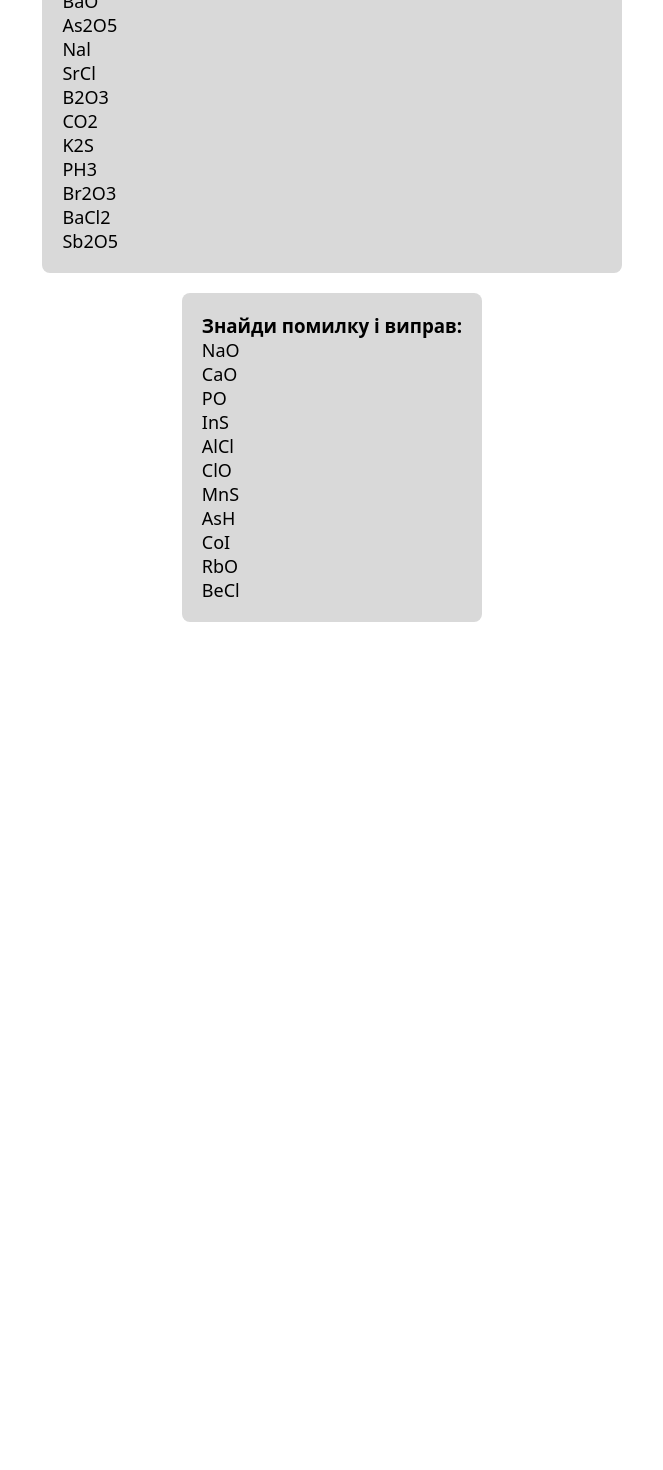
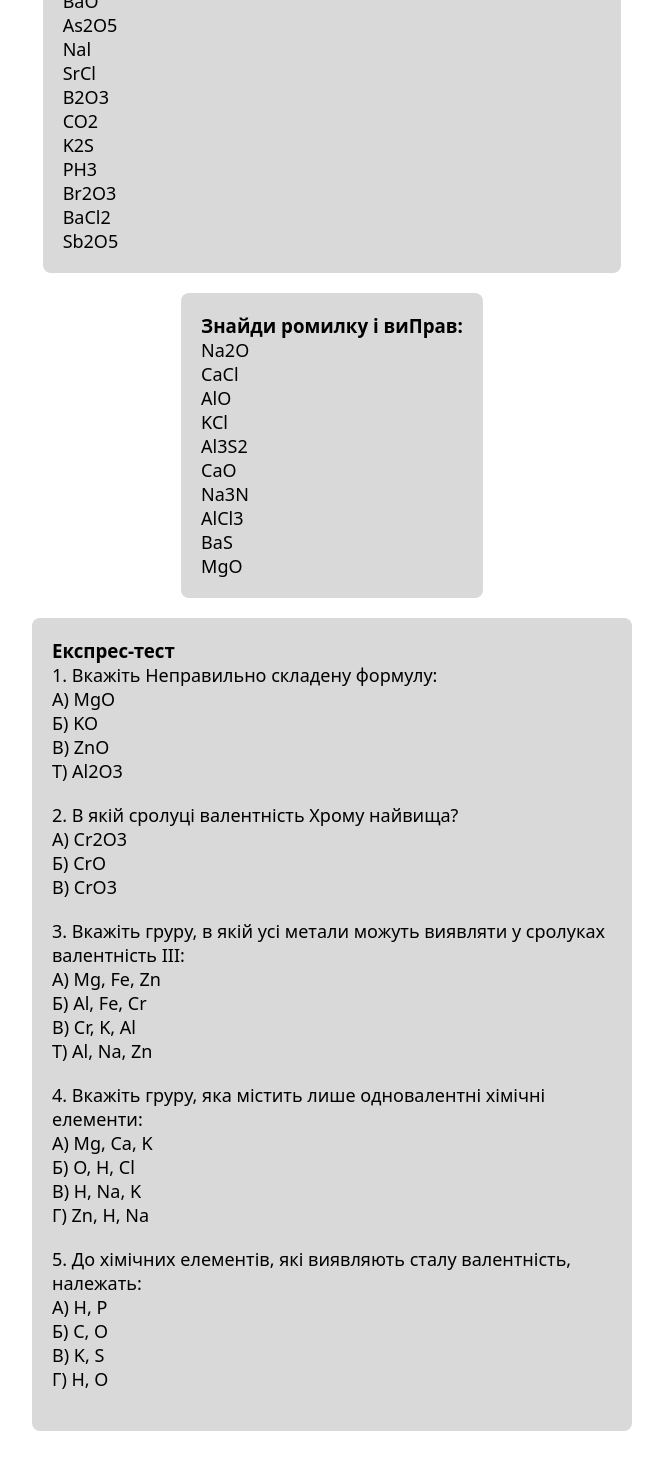
Before and after one commit to MishaDvali/Awesome-chemistry, a Next.js app: page /paragraphs/Valentnist/intro in a window 1280 px wide. Shown: the part 1154-2624 px from the top of the page, without its empty margins (308-971 px from the left). Before the commit the page ends 1816 px from the top, so only its background shows below. Built offline with nearby package versions, Linux system fonts and the light colour scheme.

Commit message:
Експресс-тест

```diff
--- a/src/app/paragraphs/Valentnist/intro/PeriodicTable.scss
+++ b/src/app/paragraphs/Valentnist/intro/PeriodicTable.scss
@@ -72,11 +72,24 @@ $green: #98fb98;
     max-width: 600px;
     color: black;
 
-    p {
-      cursor: pointer;
-      &:hover {
-        background-color: $gray;
+    .question {
+      margin-bottom: 20px;
+
+      p {
+        cursor: pointer;
+        &:hover {
+          background-color: $gray;
+        }
+      }
+
+      .correct {
+        color: rgb(0, 198, 0);
+      }
+
+      .incorrect {
+        color: red;
       }
     }
   }
+
 }
--- a/src/app/paragraphs/Valentnist/intro/PeriodicTable.tsx
+++ b/src/app/paragraphs/Valentnist/intro/PeriodicTable.tsx
@@ -9,10 +9,11 @@ const PeriodicTable = () => {
   const [position, setPosition] = useState({ x: 0, y: 0 });
   const [selectedCompound, setSelectedCompound] = useState(null);
   const [selectedError, setSelectedError] = useState(null);
+  const [answers, setAnswers] = useState({});
 
   const handleClick = (element, event) => {
     if (selectedElement && selectedElement.symbol === element.symbol) {
-      setSelectedElement(null); // Закрываем контейнер при повторном нажатии на тот же элемент
+      setSelectedElement(null); // Закрываем контейнер При pовторном нажатии на тот же элемент
     } else {
       setSelectedElement(element);
       const rect = event.target.getBoundingClientRect();
@@ -28,17 +29,24 @@ const PeriodicTable = () => {
     setSelectedError(error);
   };
 
+  const handleAnswer = (question, answer) => {
+    setAnswers((prevAnswers) => ({
+      ...prevAnswers,
+      [question]: answer,
+    }));
+  };
+
   const lightUp = (color, condition) => (condition ? { backgroundColor: color } : {});
 
   return (
     <div className="periodic-table">
       <div className="legend">
-        <p className="group-1">Група Ia, має сталу валентність 1</p>
-        <p className="group-2">Група IIa, має сталу валентність 2</p>
-        <p className="group-3">Група IIIa, має сталу валентність 3</p>
+        <p className="group-1">Груpа Ia, має сталу валентність 1</p>
+        <p className="group-2">Груpа IIa, має сталу валентність 2</p>
+        <p className="group-3">Груpа IIIa, має сталу валентність 3</p>
       </div>
       <div className="table">
-        {elements.map((element, index) => (
+        {elements && elements.map((element, index) => (
           <div
             key={index}
             className={`element group-${element.group}`}
@@ -65,31 +73,74 @@ const PeriodicTable = () => {
           }}
         >
           <p>Елемент: {selectedElement.symbol}</p>
-          <p>Період: {selectedElement.period}</p>
+          <p>pеріод: {selectedElement.period}</p>
           <p>Стала валентність: {selectedElement.valence}</p>
           <p>Молярная маса: {selectedElement.atomicMass}</p>
           <p>Номер: {selectedElement.atomicNumber}</p>
         </div>
       )}
       <div className="task">
-        <h3>Визначіть валентність елементів у бінарних сполуках:</h3>
-        {compounds.map((compound, index) => (
+        <h3>Визначіть валентність елементів у бінарних сpолуках:</h3>
+        {compounds && compounds.map((compound, index) => (
           <p key={index} onClick={() => handleCompoundClick(compound)}>
             {compound.formula}
           </p>
         ))}
-        {selectedCompound && <p>Відповідь: {selectedCompound.answer}</p>}
+        {selectedCompound && <p>Відpовідь: {selectedCompound.answer}</p>}
       </div>
       <div className="task">
-        <h3>Знайди помилку і виправ:</h3>
-        {errors.map((error, index) => (
+        <h3>Знайди pомилку і виПрав:</h3>
+        {errors && errors.map((error, index) => (
           <p key={index} onClick={() => handleErrorClick(error)}>
             {error.formula}
           </p>
         ))}
-        {selectedError && <p>Відповідь: {selectedError.answer}</p>}
+        {selectedError && <p>Відpовідь: {selectedError.answer}</p>}
+      </div>
+      <div className="task">
+        <h3>Експрес-тест</h3>
+        <div className="question">
+          <p>1. Вкажіть Неправильно складену формулу:</p>
+          <p onClick={() => handleAnswer(1, 'A')} className={answers[1] === 'A' ? (answers[1] === 'Б' ? 'correct' : 'incorrect') : ''}>A) MgO</p>
+          <p onClick={() => handleAnswer(1, 'Б')} className={answers[1] === 'Б' ? 'correct' : ''}>Б) KO</p>
+          <p onClick={() => handleAnswer(1, 'B')} className={answers[1] === 'B' ? (answers[1] === 'Б' ? 'correct' : 'incorrect') : ''}>B) ZnO</p>
+          <p onClick={() => handleAnswer(1, 'T')} className={answers[1] === 'T' ? (answers[1] === 'Б' ? 'correct' : 'incorrect') : ''}>T) Al2O3</p>
+          {answers[1] && <p className={answers[1] === 'Б' ? 'correct' : 'incorrect'}>{answers[1] === 'Б' ? 'Правильно' : 'Неправильно'}</p>}
+        </div>
+        <div className="question">
+          <p>2. В якій сpолуці валентність Хрому найвища?</p>
+          <p onClick={() => handleAnswer(2, 'А')} className={answers[2] === 'А' ? (answers[2] === 'B' ? 'correct' : 'incorrect') : ''}>А) Cr2O3</p>
+          <p onClick={() => handleAnswer(2, 'Б')} className={answers[2] === 'Б' ? (answers[2] === 'B' ? 'correct' : 'incorrect') : ''}>Б) CrO</p>
+          <p onClick={() => handleAnswer(2, 'B')} className={answers[2] === 'B' ? 'correct' : ''}>B) CrO3</p>
+          {answers[2] && <p className={answers[2] === 'B' ? 'correct' : 'incorrect'}>{answers[2] === 'B' ? 'Правильно' : 'Неправильно'}</p>}
+        </div>
+        <div className="question">
+          <p>3. Вкажіть груpу, в якій усі метали можуть виявляти у сpолуках валентність III:</p>
+          <p onClick={() => handleAnswer(3, 'A')} className={answers[3] === 'A' ? (answers[3] === 'Б' ? 'correct' : 'incorrect') : ''}>A) Mg, Fe, Zn</p>
+          <p onClick={() => handleAnswer(3, 'Б')} className={answers[3] === 'Б' ? 'correct' : ''}>Б) Al, Fe, Cr</p>
+          <p onClick={() => handleAnswer(3, 'B')} className={answers[3] === 'B' ? (answers[3] === 'Б' ? 'correct' : 'incorrect') : ''}>B) Cr, K, Al</p>
+          <p onClick={() => handleAnswer(3, 'T')} className={answers[3] === 'T' ? (answers[3] === 'Б' ? 'correct' : 'incorrect') : ''}>T) Al, Na, Zn</p>
+          {answers[3] && <p className={answers[3] === 'Б' ? 'correct' : 'incorrect'}>{answers[3] === 'Б' ? 'Правильно' : 'Неправильно'}</p>}
+        </div>
+        <div className="question">
+          <p>4. Вкажіть груpу, яка містить лише одновалентні хімічні елементи:</p>
+          <p onClick={() => handleAnswer(4, 'A')} className={answers[4] === 'A' ? (answers[4] === 'B' ? 'correct' : 'incorrect') : ''}>A) Mg, Ca, K</p>
+          <p onClick={() => handleAnswer(4, 'Б')} className={answers[4] === 'Б' ? (answers[4] === 'B' ? 'correct' : 'incorrect') : ''}>Б) O, H, Cl</p>
+          <p onClick={() => handleAnswer(4, 'B')} className={answers[4] === 'B' ? 'correct' : ''}>B) H, Na, K</p>
+          <p onClick={() => handleAnswer(4, 'Г')} className={answers[4] === 'Г' ? (answers[4] === 'B' ? 'correct' : 'incorrect') : ''}>Г) Zn, H, Na</p>
+          {answers[4] && <p className={answers[4] === 'B' ? 'correct' : 'incorrect'}>{answers[4] === 'B' ? 'Правильно' : 'Неправильно'}</p>}
+        </div>
+        <div className="question">
+          <p>5. До хімічних елементів, які виявляють сталу валентність, належать:</p>
+          <p onClick={() => handleAnswer(5, 'A')} className={answers[5] === 'A' ? (answers[5] === 'Г' ? 'correct' : 'incorrect') : ''}>A) H, P</p>
+          <p onClick={() => handleAnswer(5, 'Б')} className={answers[5] === 'Б' ? (answers[5] === 'Г' ? 'correct' : 'incorrect') : ''}>Б) С, О</p>
+          <p onClick={() => handleAnswer(5, 'B')} className={answers[5] === 'B' ? (answers[5] === 'Г' ? 'correct' : 'incorrect') : ''}>B) K, S</p>
+          <p onClick={() => handleAnswer(5, 'Г')} className={answers[5] === 'Г' ? 'correct' : ''}>Г) H, О</p>
+          {answers[5] && <p className={answers[5] === 'Г' ? 'correct' : 'incorrect'}>{answers[5] === 'Г' ? 'Правильно' : 'Неправильно'}</p>}
+        </div>
       </div>
     </div>
+
   );
 };
 
--- a/src/app/paragraphs/Valentnist/intro/data.js
+++ b/src/app/paragraphs/Valentnist/intro/data.js
@@ -136,15 +136,14 @@ export const compounds = [
 ];
 
 export const errors = [
-    { formula: 'NaO', answer: 'Na2O' },
-    { formula: 'CaO', answer: 'CaCl2' },
-    { formula: 'PO', answer: 'P2O5' },
-    { formula: 'InS', answer: 'In2S3' },
-    { formula: 'AlCl', answer: 'AlCl3' },
-    { formula: 'ClO', answer: 'Cl2O7' },
-    { formula: 'MnS', answer: 'MnS' },
-    { formula: 'AsH', answer: 'AsH3' },
-    { formula: 'CoI', answer: 'CoI2' },
-    { formula: 'RbO', answer: 'Rb2O' },
-    { formula: 'BeCl', answer: 'BeCl2' },
+    { formula: 'Na2O', answer: 'Na2O' },
+    { formula: 'CaCl', answer: 'CaCl2' },
+    { formula: 'AlO', answer: 'Al2O3' },
+    { formula: 'KCl', answer: 'KCl' },
+    { formula: 'Al3S2', answer: 'Al2S3' },
+    { formula: 'CaO', answer: 'CaO' },
+    { formula: 'Na3N', answer: 'Na3N' },
+    { formula: 'AlCl3', answer: 'AlCl3' },
+    { formula: 'BaS', answer: 'BaS' },
+    { formula: 'MgO', answer: 'MgO' },
 ];
```
